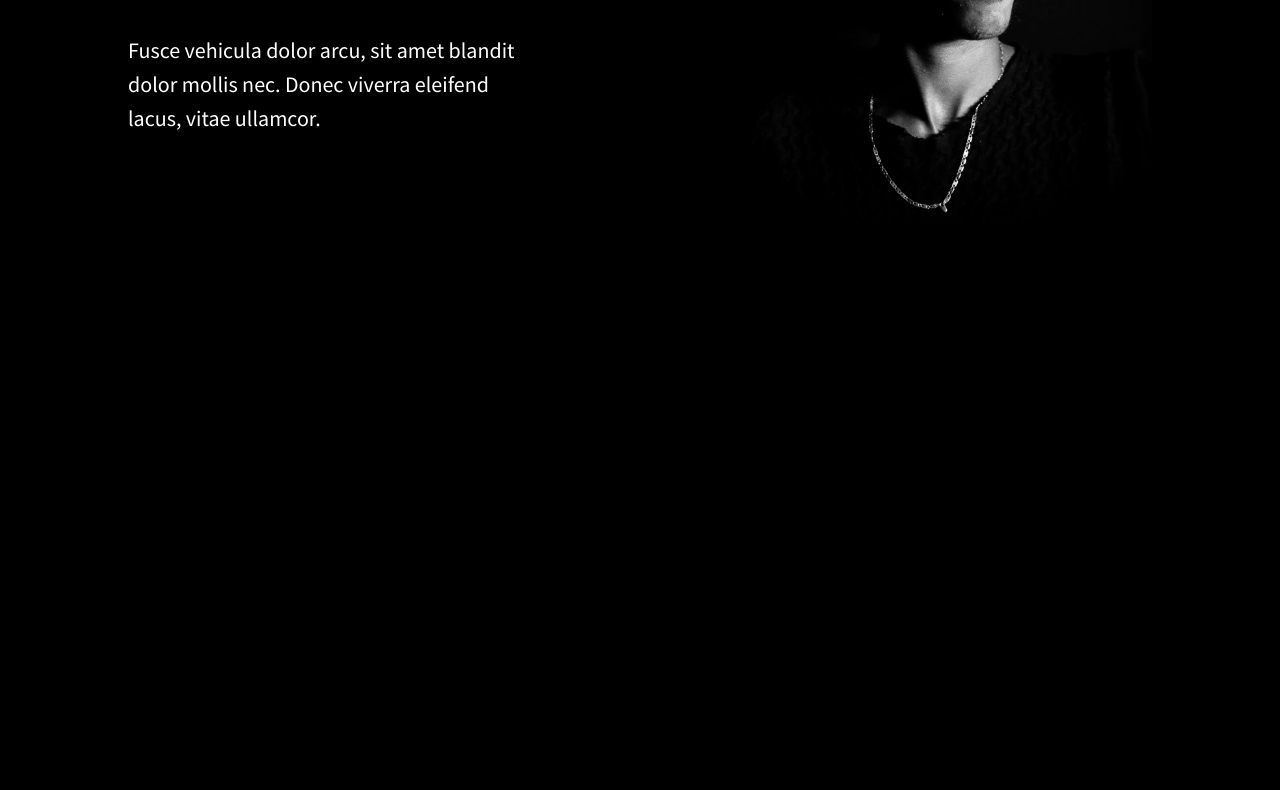
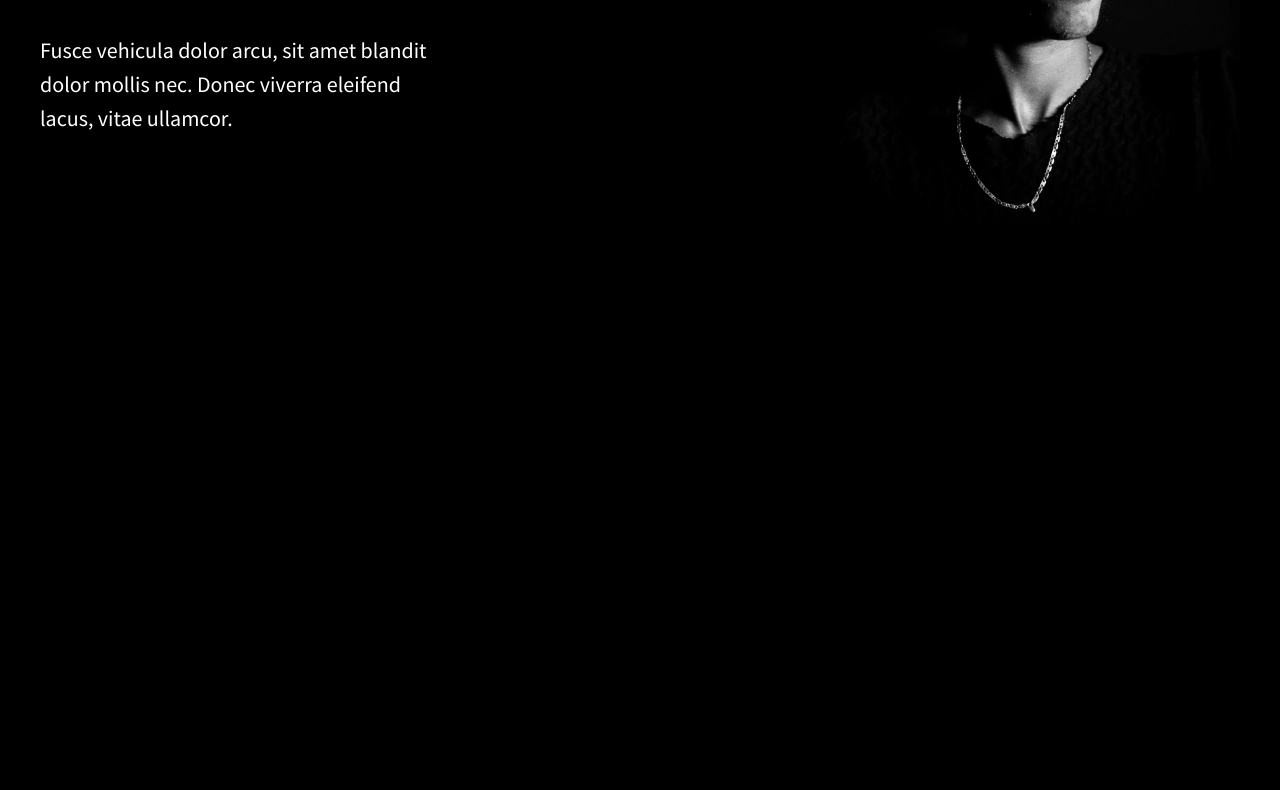
Before and after one commit to idamari-thall/responsive, a plain HTML site: page index.html in a window 1280 px wide. Shown: the part 322-1112 px from the top of the page. Drawn offline with nearby package versions, Linux system fonts and the light colour scheme.

Commit message:
width body

```diff
--- a/styles/index.css
+++ b/styles/index.css
@@ -2,9 +2,9 @@ body {
     background-color: black;
     color: white;
     display: block;
-    width: 80%;
-    margin-left: 10%;
-    margin-right: 10%;
+    max-width: 1200px;
+    width: 100%;
+    margin: auto;
     min-height: 2000px;
 }
 
```
